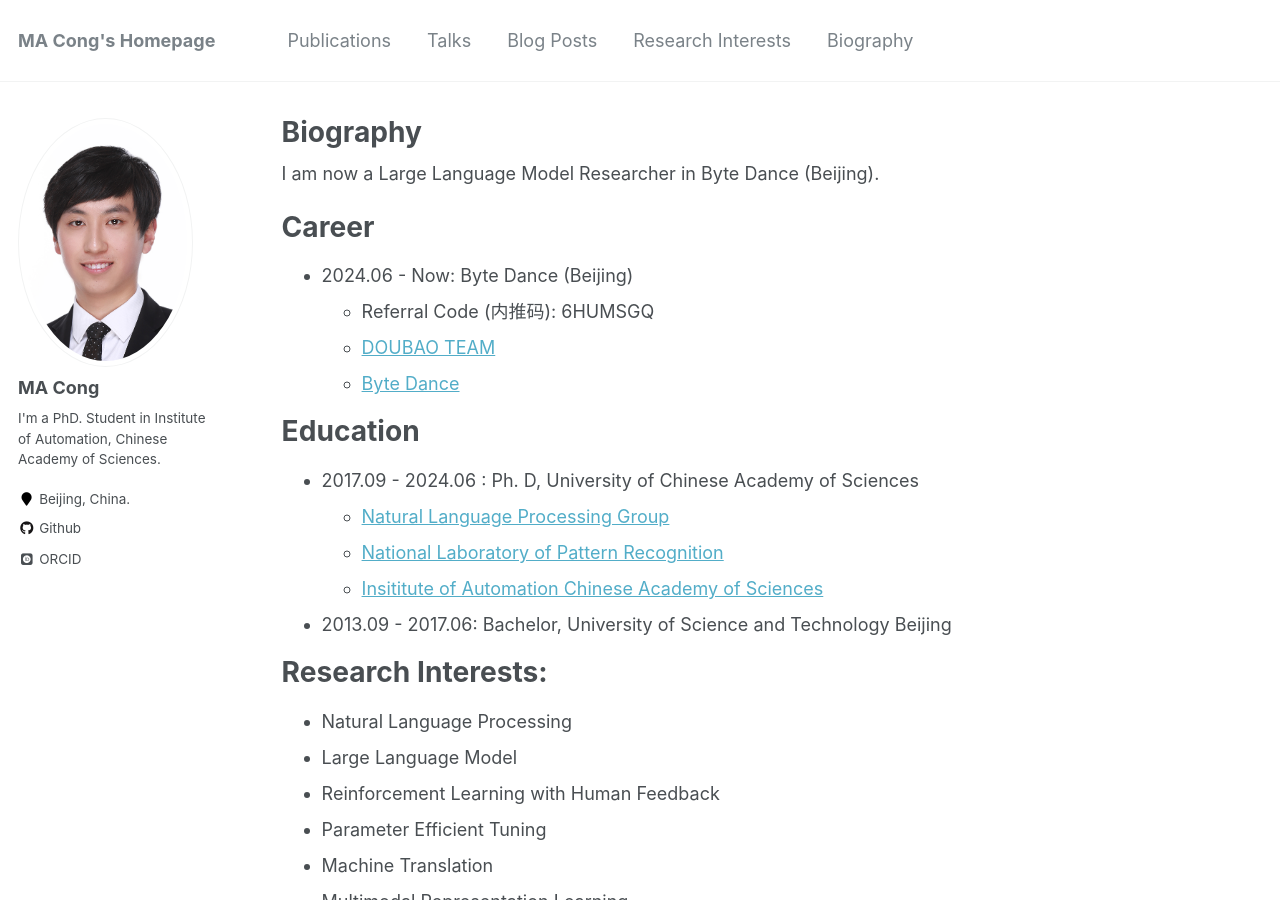
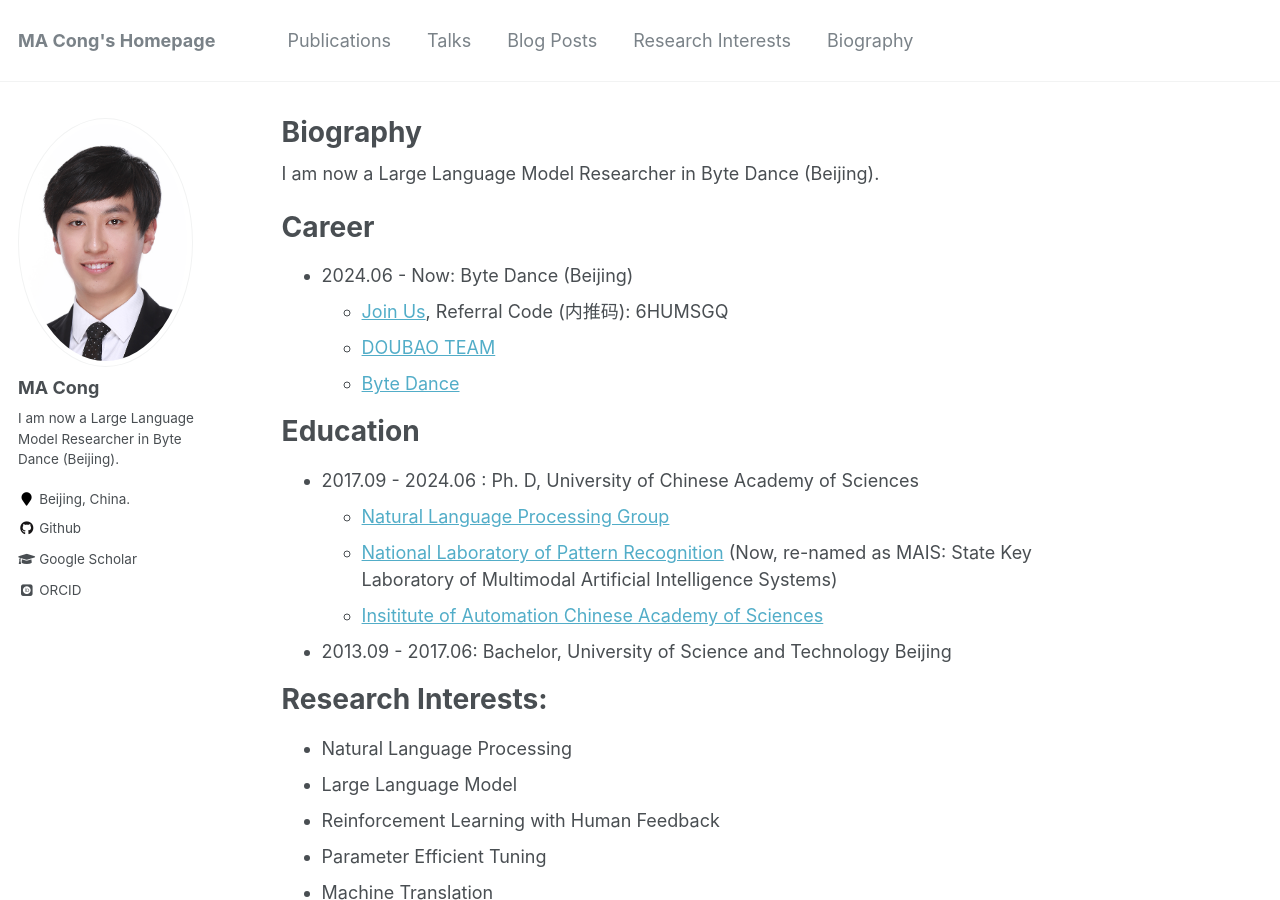
Before and after one commit to EriCongMa/ericongma.github.io, a Jekyll site: the page built from _pages/about.md, in a window 1280 px wide and 900 px high. Built offline with Jekyll 4.4.1, drawn with Linux system fonts in a browser that asks for light colours; some web fonts are replaced.

Commit message:
macong:2024-09-02_05:04:19

```diff
--- a/_config.yml
+++ b/_config.yml
@@ -10,7 +10,7 @@ locale                   : "en-US"
 title                    : "MA Cong's Homepage"
 title_separator          : "-"
 name                     : &name "MA Cong"
-description              : &description "I'm a PhD. Student in Institute of Automation, Chinese Academy of Sciences."
+description              : &description "I am now a Large Language Model Researcher in Byte Dance (Beijing)."
 url                      : https://ericongma.github.io # the base hostname & protocol for your site e.g. "https://mmistakes.github.io"
 baseurl                  : "" # the subpath of your site, e.g. "/blog"
 repository               : "ericongma.github.io"
@@ -82,11 +82,11 @@ analytics:
 author:
   name             : "MA Cong"
   avatar           : "MACong_profile1.jpg"
-  bio              : "I'm a PhD. Student in Institute of Automation, Chinese Academy of Sciences."
+  bio              : "I am now a Large Language Model Researcher in Byte Dance (Beijing)."
   location         : "Beijing, China."
   employer         :
   pubmed           :
-  googlescholar    :
+  googlescholar    : https://scholar.google.com/citations?user=CEXr1H0AAAAJ&hl=zh-CN
   email            :
   researchgate     :
   uri              :
--- a/_pages/about.md
+++ b/_pages/about.md
@@ -16,7 +16,7 @@ I am now a Large Language Model Researcher in Byte Dance (Beijing).
 # Career
 
 - 2024.06 - Now: Byte Dance (Beijing)
-  - Referral Code (内推码): 6HUMSGQ
+  - [Join Us](https://jobs.bytedance.com), Referral Code (内推码): 6HUMSGQ
   - [DOUBAO TEAM](https://team.doubao.com/zh/)
   - [Byte Dance](https://www.bytedance.com)
 
@@ -25,7 +25,7 @@ Education
 
 * 2017.09 - 2024.06 : Ph. D, University of Chinese Academy of Sciences
   * [Natural Language Processing Group](http://www.nlpr.ia.ac.cn/cip/introduction.htm)
-  * [National Laboratory of Pattern Recognition](http://www.nlpr.ia.ac.cn/nlpren/EN/volumn/home.shtml)
+  * [National Laboratory of Pattern Recognition](http://ia.cas.cn/jgsz/kyxt/dmtrgzn/) (Now, re-named as MAIS: State Key Laboratory of Multimodal Artificial Intelligence Systems)
   * [Insititute of Automation Chinese Academy of Sciences](http://www.ia.cas.cn/)
 
 * 2013.09 - 2017.06: Bachelor, University of Science and Technology Beijing
```
Also changed, not shown: _pages/cv.md (+1 -1 lines), 2 other files.
